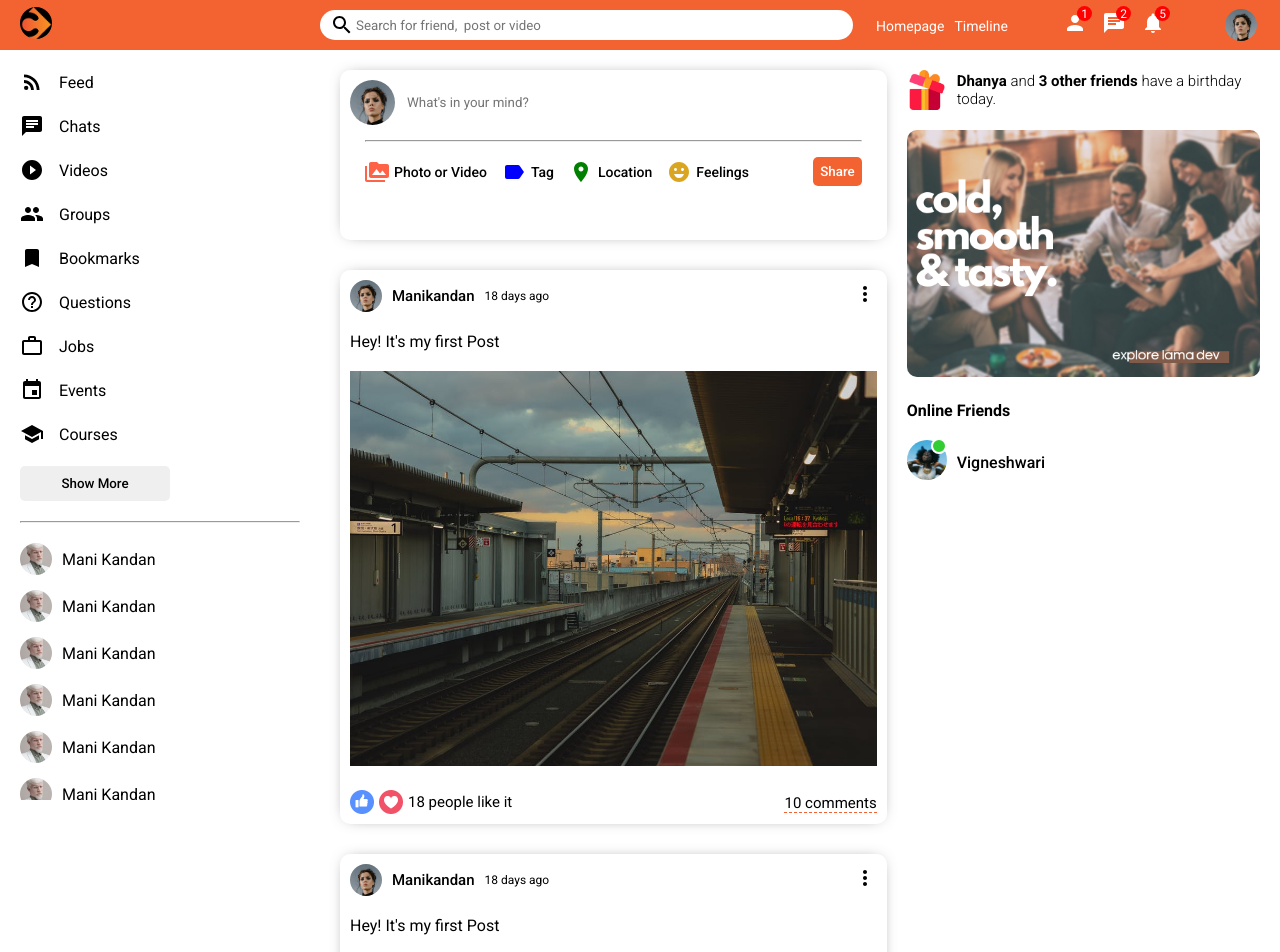
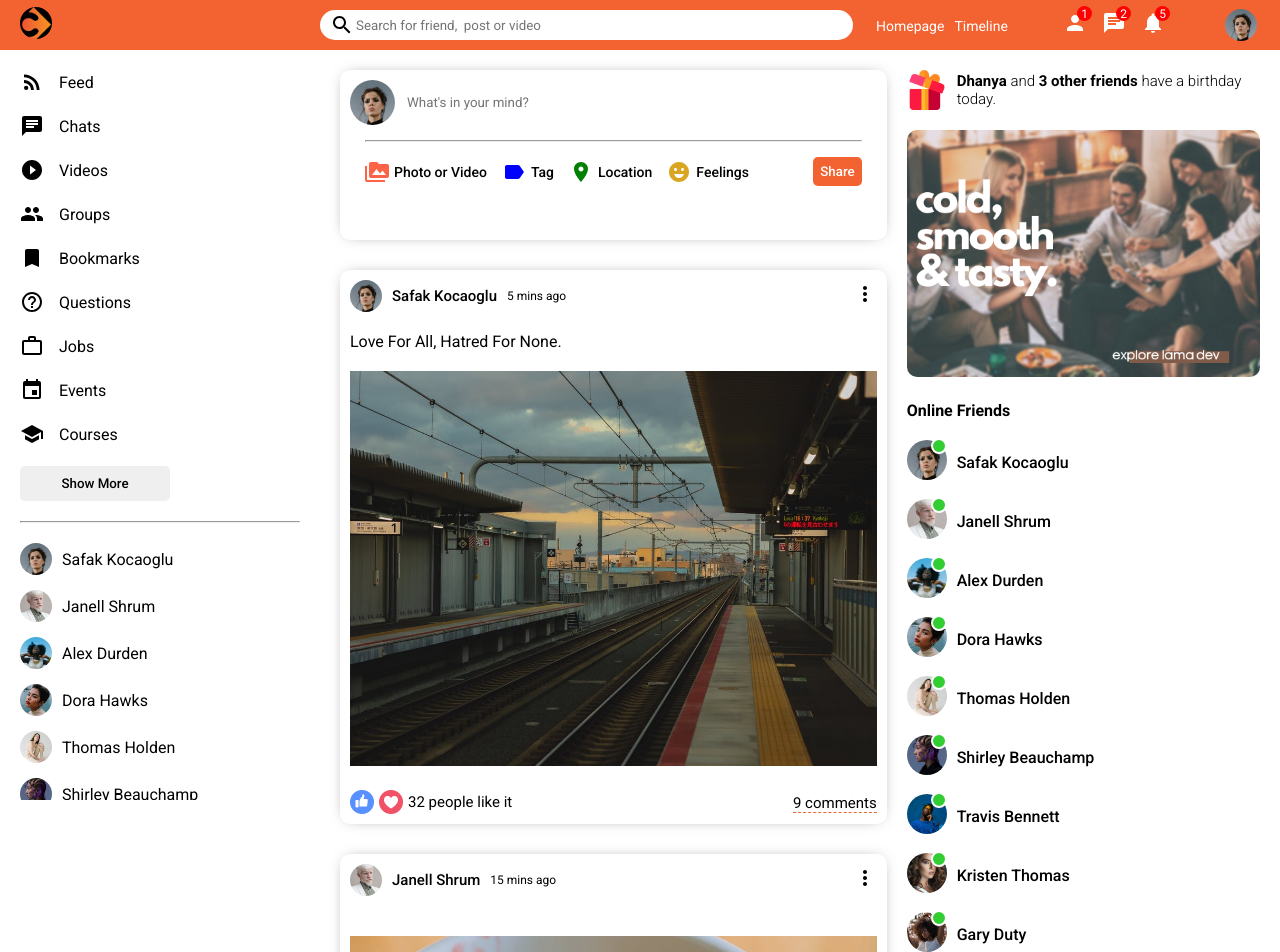
Before and after one commit to Manikandan1818/Social-app, a React (Create React App) app: page / in a window 1280 px wide. Shown: the top 952 px of the page. Built offline with nearby package versions, Linux system fonts and the light colour scheme.

Commit message:
Online comp & Close friend comp created!

```diff
--- a/src/components/Topbar/topbar.css
+++ b/src/components/Topbar/topbar.css
@@ -6,6 +6,7 @@
   background-color: #F36331;
   position: sticky;
   top: 0;
+  z-index: 999;
 }
 
 .topbarLeft{
--- /dev/null
+++ b/src/components/closeFriend/CloseFriend.jsx
@@ -0,0 +1,12 @@
+import "./closeFriend.css";
+
+export const CloseFriend = ({ user }) => {
+  return (
+    <div>
+      <li className="sidebarFriend">
+        <img className="sidebarFriendImg" src={user.profilePicture} alt="" />
+        <span className="sidebarFriendName">{user.username}</span>
+      </li>
+    </div>
+  );
+};
--- /dev/null
+++ b/src/components/closeFriend/closeFriend.css
@@ -0,0 +1,13 @@
+.sidebarFriend{
+  display: flex;
+  align-items: center;
+  margin-bottom: 15px;
+}
+
+.sidebarFriendImg{
+  width: 32px;
+  height: 32px;
+  border-radius: 50%;
+  object-fit: cover;
+  margin-right: 10px;
+}
--- a/src/components/feed/Feed.jsx
+++ b/src/components/feed/Feed.jsx
@@ -1,18 +1,16 @@
 import { Share } from "../share/Share";
 import { Post } from "../post/Post";
 import "./feed.css";
+import { Posts } from "../../dummyData";
 
 export const Feed = () => {
   return (
     <div className="feedContainer">
       <div className="feedWrapper">
         <Share />
-        <Post />
-        <Post />
-        <Post />
-        <Post />
-        <Post />
-        <Post />
+        {Posts.map((p) => (
+          <Post key={p.id} post={p} />
+        ))}
       </div>
     </div>
   );
--- a/src/components/leftbar/Leftbar.jsx
+++ b/src/components/leftbar/Leftbar.jsx
@@ -9,7 +9,9 @@
   School,
   WorkOutline,
 } from "@material-ui/icons";
+import { CloseFriend } from "../closeFriend/CloseFriend";
 import "./leftbar.css";
+import { Users } from "../../dummyData";
 
 export const Leftbar = () => {
   return (
@@ -56,86 +58,9 @@
         <button className="sidebarButton">Show More</button>
         <hr className="sidebarHr" />
         <ul className="sidebarFriendList">
-          <li className="sidebarFriend">
-            <img
-              className="sidebarFriendImg"
-              src="/assets/person/2.jpeg"
-              alt=""
-            />
-            <span className="sidebarFriendName">Mani Kandan</span>
-          </li>
-          <li className="sidebarFriend">
-            <img
-              className="sidebarFriendImg"
-              src="/assets/person/2.jpeg"
-              alt=""
-            />
-            <span className="sidebarFriendName">Mani Kandan</span>
-          </li>
-          <li className="sidebarFriend">
-            <img
-              className="sidebarFriendImg"
-              src="/assets/person/2.jpeg"
-              alt=""
-            />
-            <span className="sidebarFriendName">Mani Kandan</span>
-          </li>
-          <li className="sidebarFriend">
-            <img
-              className="sidebarFriendImg"
-              src="/assets/person/2.jpeg"
-              alt=""
-            />
-            <span className="sidebarFriendName">Mani Kandan</span>
-          </li>
-          <li className="sidebarFriend">
-            <img
-              className="sidebarFriendImg"
-              src="/assets/person/2.jpeg"
-              alt=""
-            />
-            <span className="sidebarFriendName">Mani Kandan</span>
-          </li>
-          <li className="sidebarFriend">
-            <img
-              className="sidebarFriendImg"
-              src="/assets/person/2.jpeg"
-              alt=""
-            />
-            <span className="sidebarFriendName">Mani Kandan</span>
-          </li>
-          <li className="sidebarFriend">
-            <img
-              className="sidebarFriendImg"
-              src="/assets/person/2.jpeg"
-              alt=""
-            />
-            <span className="sidebarFriendName">Mani Kandan</span>
-          </li>
-          <li className="sidebarFriend">
-            <img
-              className="sidebarFriendImg"
-              src="/assets/person/2.jpeg"
-              alt=""
-            />
-            <span className="sidebarFriendName">Mani Kandan</span>
-          </li>
-          <li className="sidebarFriend">
-            <img
-              className="sidebarFriendImg"
-              src="/assets/person/2.jpeg"
-              alt=""
-            />
-            <span className="sidebarFriendName">Mani Kandan</span>
-          </li>
-          <li className="sidebarFriend">
-            <img
-              className="sidebarFriendImg"
-              src="/assets/person/2.jpeg"
-              alt=""
-            />
-            <span className="sidebarFriendName">Mani Kandan</span>
-          </li>
+          {Users.map((u) => (
+            <CloseFriend key={u.id} user={u} />
+          ))}
         </ul>
       </div>
     </div>
--- a/src/components/leftbar/leftbar.css
+++ b/src/components/leftbar/leftbar.css
@@ -2,6 +2,8 @@
   flex: 3;
   height: calc(100vh - 50px);
   overflow-y: scroll;
+  position: sticky;
+  top: 50px
 }
 
 ::-webkit-scrollbar {
--- /dev/null
+++ b/src/components/online/Online.jsx
@@ -0,0 +1,16 @@
+import "./online.css";
+
+export const Online = ({ user }) => {
+  // console.log(user);
+  return (
+    <div>
+      <li className="rightbarFriend">
+        <div className="rightbarProfileImageContainer">
+          <img className="rightbarImg" src={user.profilePicture} alt="" />
+          <span className="rightbarOnline"></span>
+        </div>
+        <span className="rightbarUsername">{user.username}</span>
+      </li>
+    </div>
+  );
+};
--- /dev/null
+++ b/src/components/online/online.css
@@ -0,0 +1,33 @@
+
+.rightbarFriend{
+  display: flex;
+  align-items: center;
+  margin-bottom: 15px;
+}
+
+.rightbarProfileImageContainer{
+  position: relative;
+  margin-right: 10px;
+}
+
+.rightbarImg{
+  width: 40px;
+  height: 40px;
+  border-radius: 50%;
+  object-fit: cover;
+}
+
+.rightbarOnline{
+  width: 12px;
+  height: 12px;
+  border-radius: 50%;
+  background-color: limegreen;
+  position: absolute;
+  top: -2px;
+  right: 0;
+  border: 2px solid white;
+}
+
+.rightbarUsername{
+  font-weight: 500;
+}
--- a/src/components/post/Post.jsx
+++ b/src/components/post/Post.jsx
@@ -1,7 +1,10 @@
 import { MoreVert } from "@material-ui/icons";
 import "./post.css";
+import { Users } from "../../dummyData";
 
-export const Post = () => {
+export const Post = ({ post }) => {
+  // console.log(post);
+
   return (
     <div className="post">
       <div className="postWrapper">
@@ -9,28 +12,30 @@
           <div className="postTopLeft">
             <img
               className="postProfileImg"
-              src="/assets/person/1.jpeg"
+              src={Users.filter((u) => u.id === post.userId)[0].profilePicture}
               alt=""
             />
-            <span className="postUserName">Manikandan</span>
-            <span className="postDate">18 days ago</span>
+            <span className="postUserName">
+              {Users.filter((u) => u.id === post.userId)[0].username}
+            </span>
+            <span className="postDate">{post.date}</span>
           </div>
           <div className="postTopRight">
             <MoreVert />
           </div>
         </div>
         <div className="postCenter">
-          <span className="postText">Hey! It's my first Post</span>
-          <img className="postImg" src="/assets/post/1.jpeg" alt="" />
+          <span className="postText">{post?.desc}</span>
+          <img className="postImg" src={post.photo} alt="" />
         </div>
         <div className="postBottom">
           <div className="postBottomLeft">
             <img className="likeIcon" src="/assets/like.png" alt="" />
             <img className="likeIcon" src="/assets/heart.png" alt="" />
-            <span className="postLikeCounter">18 people like it</span>
+            <span className="postLikeCounter">{post.like} people like it</span>
           </div>
           <div className="postBottomRight">
-            <span className="postCommentText">10 comments</span>
+            <span className="postCommentText">{post.comment} comments</span>
           </div>
         </div>
       </div>
--- a/src/components/rightbar/Rightbar.jsx
+++ b/src/components/rightbar/Rightbar.jsx
@@ -1,4 +1,6 @@
+import { Online } from "../online/Online";
 import "./rightbar.css";
+import { Users } from "../../dummyData";
 
 export const Rightbar = () => {
   return (
@@ -13,13 +15,9 @@
         <img className="rightbarAd" src="/assets/ad.png" alt="" />
         <h4 className="rightbarTitle">Online Friends</h4>
         <ul className="rightbarFriendList">
-          <li className="rightbarFriend">
-            <div className="rightbarProfileImageContainer">
-              <img className="rightbarImg" src="/assets/person/3.jpeg" alt="" />
-              <span className="rightbarOnline"></span>
-            </div>
-            <span className="rightbarUsername">Vigneshwari</span>
-          </li>
+          {Users.map((u) => (
+            <Online key={u.id} user={u} />
+          ))}
         </ul>
       </div>
     </div>
--- a/src/components/rightbar/rightbar.css
+++ b/src/components/rightbar/rightbar.css
@@ -37,37 +37,3 @@
   margin: 0;
   list-style: none;
 }
-
-.rightbarFriend{
-  display: flex;
-  align-items: center;
-  margin-bottom: 15px;
-}
-
-.rightbarProfileImageContainer{
-  position: relative;
-  margin-right: 10px;
-}
-
-.rightbarImg{
-  width: 40px;
-  height: 40px;
-  border-radius: 50%;
-  object-fit: cover;
-}
-
-
-.rightbarOnline{
-  width: 12px;
-  height: 12px;
-  border-radius: 50%;
-  background-color: limegreen;
-  position: absolute;
-  top: -2px;
-  right: 0;
-  border: 2px solid white;
-}
-
-.rightbarUsername{
-  font-weight: 500;
-}
--- /dev/null
+++ b/src/dummyData.js
@@ -0,0 +1,139 @@
+export const Users = [
+  {
+    id: 1,
+    profilePicture: "assets/person/1.jpeg",
+    username: "Safak Kocaoglu",
+  },
+  {
+    id: 2,
+    profilePicture: "assets/person/2.jpeg",
+    username: "Janell Shrum",
+  },
+  {
+    id: 3,
+    profilePicture: "assets/person/3.jpeg",
+    username: "Alex Durden",
+  },
+  {
+    id: 4,
+    profilePicture: "assets/person/4.jpeg",
+    username: "Dora Hawks",
+  },
+  {
+    id: 5,
+    profilePicture: "assets/person/5.jpeg",
+    username: "Thomas Holden",
+  },
+  {
+    id: 6,
+    profilePicture: "assets/person/6.jpeg",
+    username: "Shirley Beauchamp",
+  },
+  {
+    id: 7,
+    profilePicture: "assets/person/7.jpeg",
+    username: "Travis Bennett",
+  },
+  {
+    id: 8,
+    profilePicture: "assets/person/8.jpeg",
+    username: "Kristen Thomas",
+  },
+  {
+    id: 9,
+    profilePicture: "assets/person/9.jpeg",
+    username: "Gary Duty",
+  },
+  {
+    id: 10,
+    profilePicture: "assets/person/10.jpeg",
+    username: "Safak Kocaoglu",
+  },
+];
+
+export const Posts = [
+  {
+    id: 1,
+    desc: "Love For All, Hatred For None.",
+    photo: "assets/post/1.jpeg",
+    date: "5 mins ago",
+    userId: 1,
+    like: 32,
+    comment: 9,
+  },
+  {
+    id: 2,
+    photo: "assets/post/2.jpeg",
+    date: "15 mins ago",
+    userId: 2,
+    like: 2,
+    comment: 1,
+  },
+  {
+    id: 3,
+    desc: "Every moment is a fresh beginning.",
+    photo: "assets/post/3.jpeg",
+    date: "1 hour ago",
+    userId: 3,
+    like: 61,
+    comment: 2,
+  },
+  {
+    id: 4,
+    photo: "assets/post/4.jpeg",
+    date: "4 hours ago",
+    userId: 4,
+    like: 7,
+    comment: 3,
+  },
+  {
+    id: 5,
+    photo: "assets/post/5.jpeg",
+    date: "5 hours ago",
+    userId: 5,
+    like: 23,
+    comment: 5,
+  },
+  {
+    id: 6,
+    photo: "assets/post/6.jpeg",
+    date: "1 day ago",
+    userId: 6,
+    like: 44,
+    comment: 6,
+  },
+  {
+    id: 7,
+    desc: "Never regret anything that made you smile.",
+    photo: "assets/post/7.jpeg",
+    date: "2 days ago",
+    userId: 7,
+    like: 52,
+    comment: 3,
+  },
+  {
+    id: 8,
+    photo: "assets/post/8.jpeg",
+    date: "3 days ago",
+    userId: 8,
+    like: 15,
+    comment: 1,
+  },
+  {
+    id: 9,
+    desc: "Change the world by being yourself.",
+    photo: "assets/post/9.jpeg",
+    date: "5 days ago",
+    userId: 9,
+    like: 11,
+    comment: 2,
+  },
+  {
+    id: 10,
+    photo: "assets/post/10.jpeg",
+    date: "1 week ago",
+    userId: 10,
+    like: 104,
+    comment: 12,
+  },
+];
```
